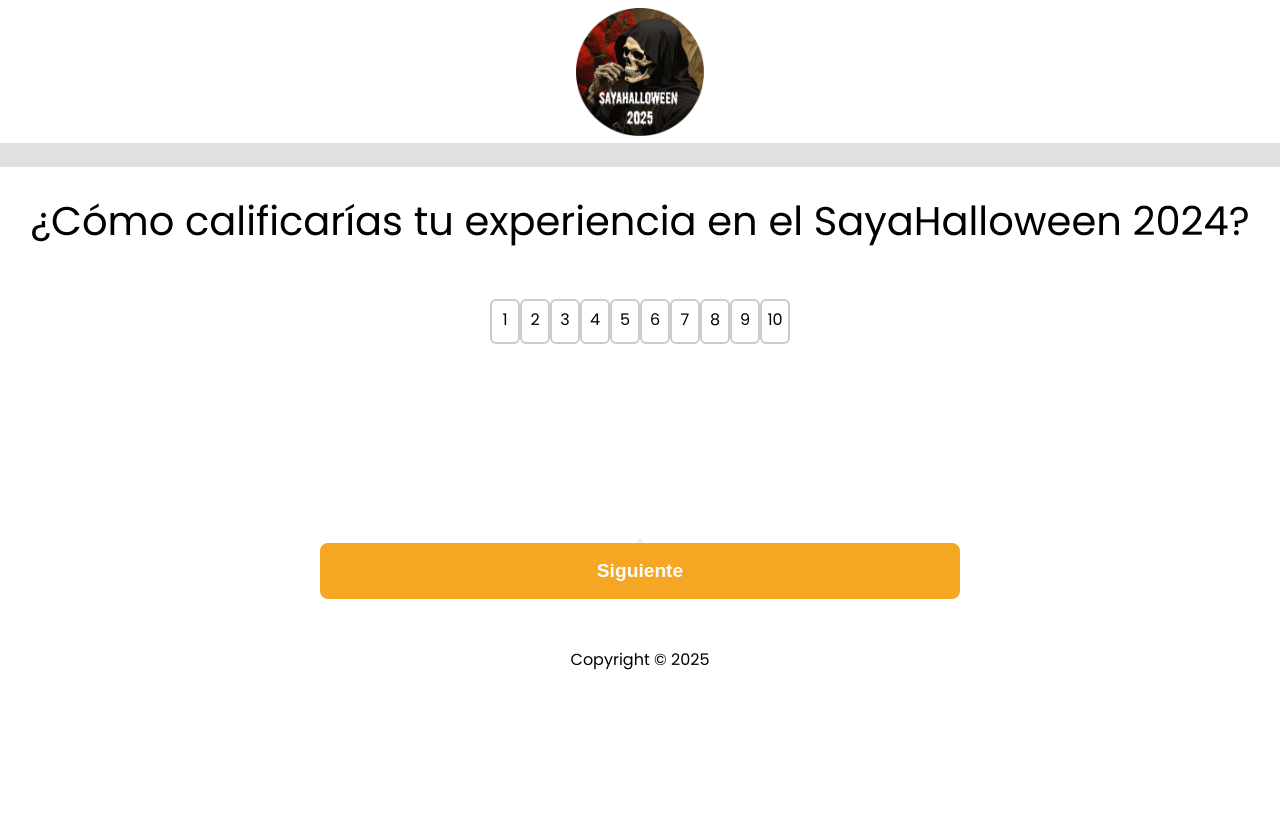
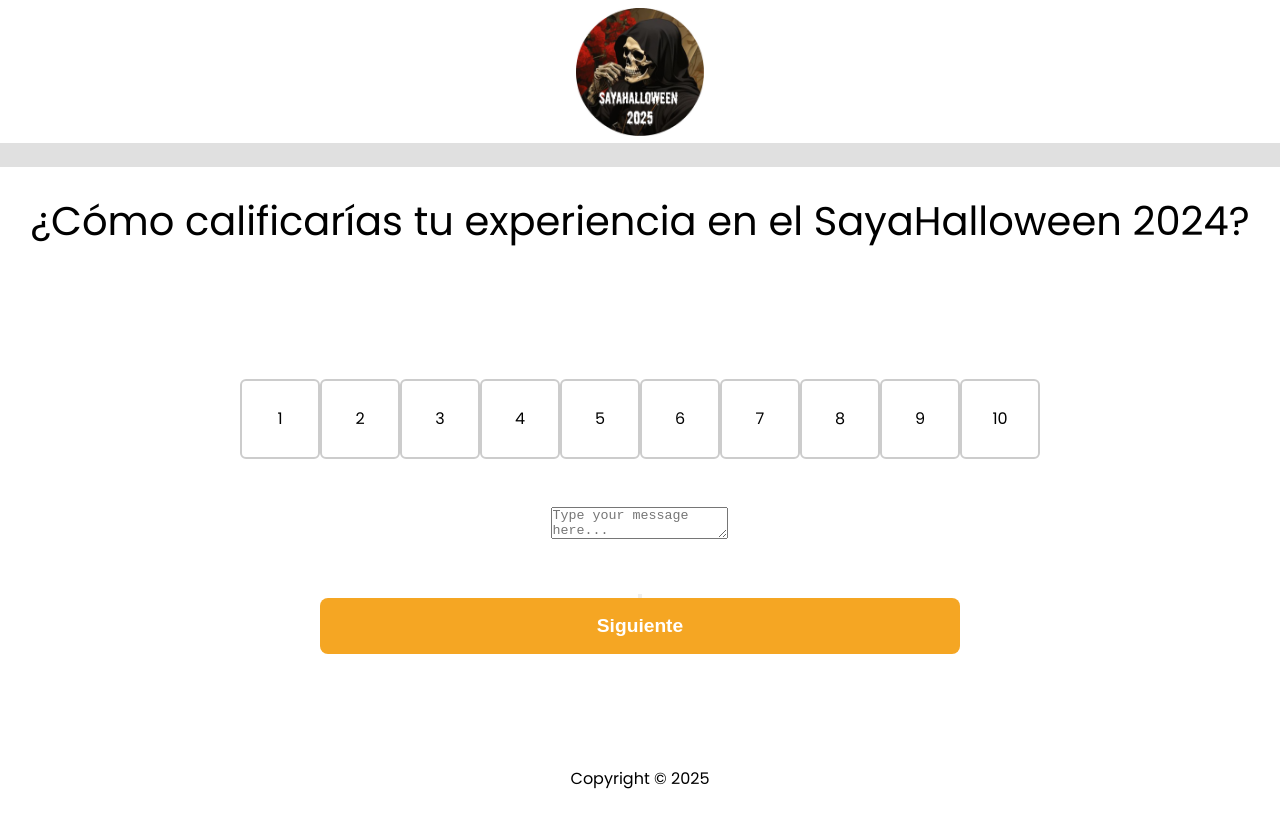
Before and after one commit to manuelsayago15/sayahalloween, a React (Vite) app: page / in a window 1280 px wide. Both pictures are taken after a click on the button "Siguiente". Shown: the top 828 px of the page. Before the commit the page ends 800 px from the top, so only its background shows below. Built offline with nearby package versions, Linux system fonts and the light colour scheme.

Commit message:
Building logic with text area and fixing more rating styles

```diff
--- a/src/App.css
+++ b/src/App.css
@@ -3,5 +3,5 @@
   flex-direction: column;
   justify-content: center;
   align-items: center;
-  min-height: 90vh;
+  min-height: 100vh;
 }
--- a/src/components/Form.jsx
+++ b/src/components/Form.jsx
@@ -9,11 +9,12 @@
 
 const Form = () => {
     let title = 'Sayahalloween'
-    const { currentStep, showIntro, nextStep, prevStep } = useFormStore();
+    const { currentStep, showIntro, nextStep, prevStep, answers } = useFormStore();
     const question = questions[currentStep]
     console.log("currentStep " +  currentStep)
     console.log(useFormStore())
     console.log(showIntro)
+    console.log('answers ' + answers[currentStep])
 
     return (
         <>
--- a/src/components/phase2/AnswersRating.jsx
+++ b/src/components/phase2/AnswersRating.jsx
@@ -1,4 +1,5 @@
 import { useFormStore } from '../../store/useFormStore'
+import TextAreaRating from './TextAreaRating';
 
 const AnswersRating = ( { step } ) => {
   const setAnswer = useFormStore((state) => state.setAnswer);
@@ -17,7 +18,7 @@
   console.log("answer: " + answers[step])
 
   return (
-    <div className="rating">
+    <><div className="rating">
       {ratings.map((num) => (
         <div key={num}>
           <input
@@ -27,8 +28,7 @@
             value={num}
             className="rating-input"
             checked={currentValue === num}
-            onChange={() => handleRating(num)}
-          />
+            onChange={() => handleRating(num)} />
           <label
             htmlFor={`rating-${step}-${num}`}
             className="rating-label"
@@ -37,7 +37,7 @@
           </label>
         </div>
       ))}
-    </div>
+    </div><TextAreaRating /></>
   );
 };
 
--- /dev/null
+++ b/src/components/phase2/TextAreaRating.jsx
@@ -0,0 +1,14 @@
+const TextAreaRating = () => {
+    return (
+        <>
+            <label htmlFor="myTextArea"></label>
+            <textarea
+                id="myTextArea"
+
+                placeholder="Type your message here..." // Optional: placeholder text
+            />
+        </>
+    )
+}
+
+export default TextAreaRating
--- a/src/index.css
+++ b/src/index.css
@@ -178,6 +178,11 @@
   .next-button {
     margin-bottom: 3rem;
   }
+
+  .rating {
+    margin-top: 3.5rem;
+    margin-bottom: 3.5rem;
+  }
 }
 
 @media screen and (min-width: 481px) and (max-width: 768px) {
@@ -185,12 +190,18 @@
     width: 25%;
   }
 
+  .section-phase-1 {
+    margin-bottom: 3rem;
+  }
+
   .section-phase-1 div {
-    margin: 0 0.5rem 0 0.5rem;
+    /* margin: 0 0.5rem 0 0.5rem; */
   }
 
   .survey-intro h1 {
     font-size: 1.5rem;
+    margin-left: 0.8rem;
+    margin-right: 0.8rem;
   }
 
   .survey-intro p {
@@ -217,10 +228,20 @@
 
   .next-button {
     font-size: 1.2rem;
+    margin-bottom: 6rem;
   }
 
   footer {
     font-size: 0.8rem;
+  }
+
+  .rating {
+    margin-top: 6rem;
+    margin-bottom: 5rem;
+  }
+
+  .rating-label {
+    width: 45px;
   }
 
 }
@@ -231,9 +252,15 @@
     width: 20%;
   }
 
+  .section-phase-1 {
+    margin-bottom: 3rem;
+  }
+
   .survey-intro h1 {
     font-size: 1.750rem;
     padding-top: 1.5rem;
+    margin-left: 0.8rem;
+    margin-right: 0.8rem;
   }
 
   .survey-intro p {
@@ -254,10 +281,21 @@
   .next-button {
     font-size: 1.2rem;
     width: 50%;
+    margin-bottom: 5rem;
   }
 
   footer {
     font-size: 1rem;
+  }
+
+  .rating {
+    margin-top: 6rem;
+  }
+
+  .rating-label {
+    width: 65px;
+    height: 65px;
+    line-height: 60px;
   }
 }
 
@@ -293,6 +331,16 @@
   .survey-input-phase-1 p:nth-child(2) {
     font-size: 0.85rem;
   }
+
+  .rating {
+    margin-top: 7rem;
+  }
+
+  .rating-label {
+    width: 80px;
+    height: 80px;
+    line-height: 75px;
+  }
 }
 
 @media screen and (min-width: 1200px) {
@@ -314,6 +362,10 @@
   .survey-input-phase-1 input {
     width: 450px;
     max-width: 500px;
+  }
+
+  .rating {
+    margin-top: 8rem;
   }
 }
 
@@ -359,6 +411,16 @@
   footer {
     margin-top: 5rem;
   }
+
+  .rating {
+    margin-top: 12rem;
+  }
+
+  .rating-label {
+    width: 100px;
+    height: 100px;
+    line-height: 95px;
+  }
 }
 
 /* @media screen and (min-height: 800px) {
```
